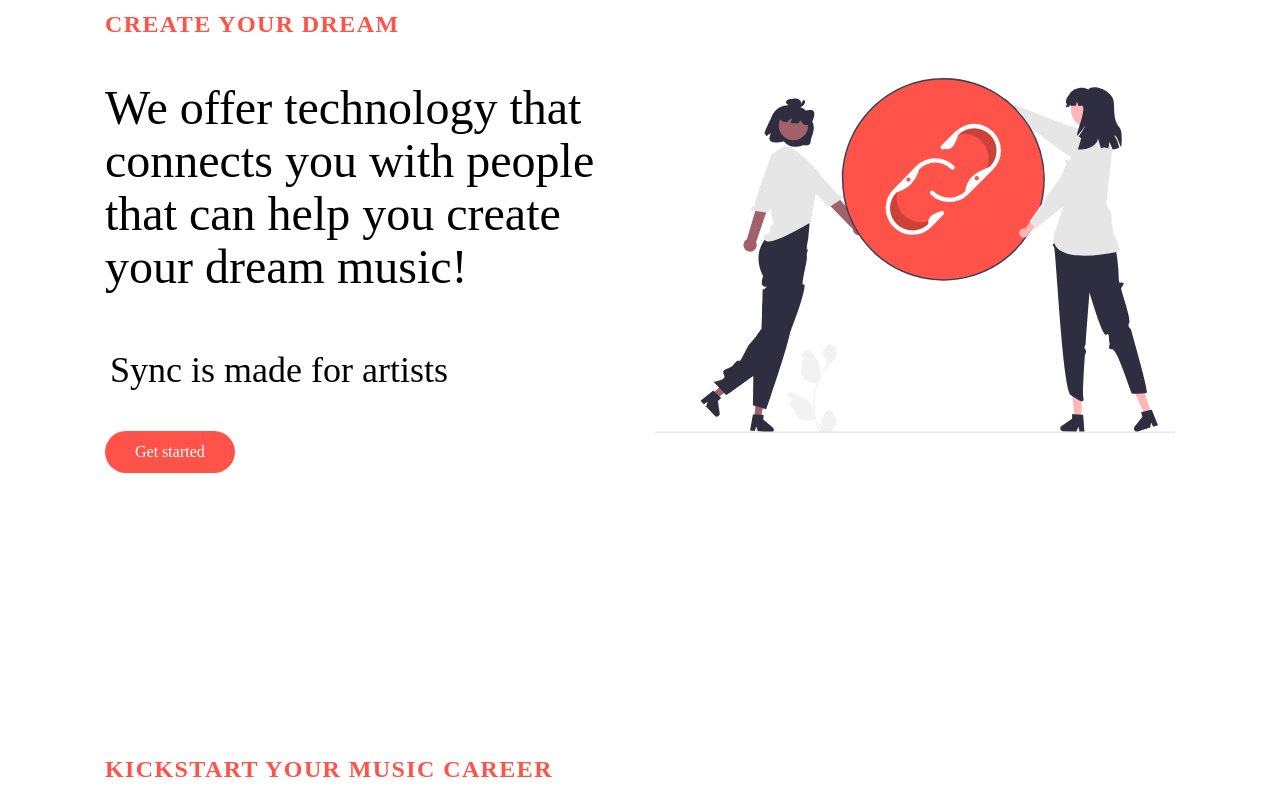
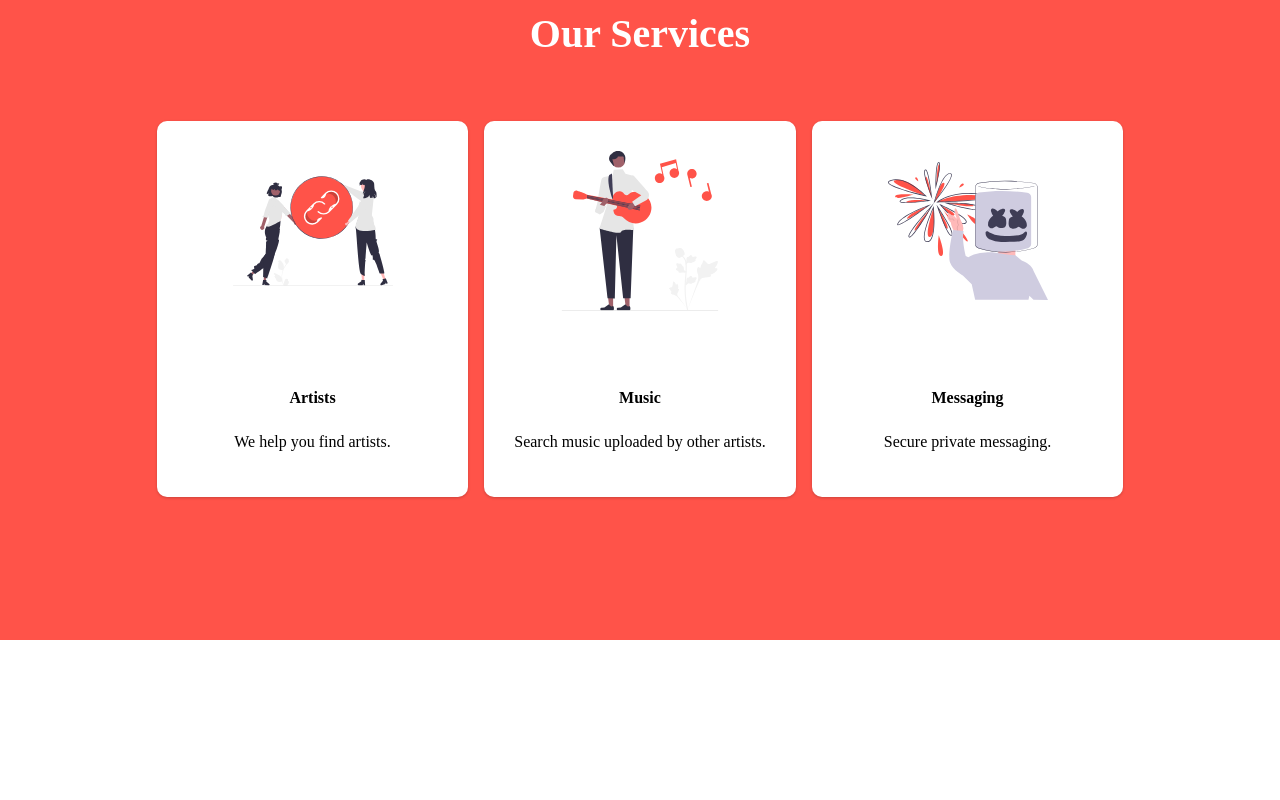
Before and after one commit to HorvathTeddy/Sync, a React (Create React App) app: page / in a window 1280 px wide. Shown: the part 1820-2620 px from the top of the page. Built offline with nearby package versions, Linux system fonts and the light colour scheme; a web font is replaced by a local one.

Commit message:
Implemented services section

```diff
--- a/src/components/InfoSection/Data.js
+++ b/src/components/InfoSection/Data.js
@@ -1,6 +1,6 @@
 import img1 from '../../images/svg-1.svg'
 import img2 from '../../images/svg-2.svg'
-import img3 from '../../images/svg-3.svg'
+
 
 export const homeObjOne =
 {
@@ -23,14 +23,3 @@
     imgStart: false,
     img: img2
 }
-
-export const homeObjThree =
-{
-    id: 'about',
-    topLine: 'Kickstart your music career',
-    headLine: 'We are dedicated to helping you find music partners.  Bringing people together is the soul of music, and we want to cherish that.',
-    description: 'Sign up as a producer, lyricist, or both and start collaborating with musicians on the platform!',
-    alt: 'link',
-    imgStart: false,
-    img: img3
-}
--- a/src/components/InfoSection/index.js
+++ b/src/components/InfoSection/index.js
@@ -34,8 +34,8 @@
                         {description}
                     </Subtitle>
                     <BtnWrap>
-                        <Button to='home' smooth={true} duration={500} spy={true} exact="true" offset={-80}>
-                          Get started
+                        <Button to='services' smooth={true} duration={500} spy={true} exact="true" offset={-80}>
+                          Learn more
                         </Button>
                     </BtnWrap>
                 </TextWrapper>
--- /dev/null
+++ b/src/components/Services/ServicesElements.js
@@ -0,0 +1,83 @@
+import styled from "styled-components";
+
+export const ServicesContainer = styled.div`
+    height: 800px;
+    display: flex;
+    flex-direction: column;
+    justify-content: center;
+    align-items: center;
+    background: #ff5349;
+
+    @media screen and (max-width: 768px){
+        height: 1100px;
+    }
+
+    @media screen and (max-width: 480px){
+        height: 1300px;
+    }
+`
+
+export const ServicesWrapper = styled.div`
+    max-width: 1000px;
+    margin: 0 auto;
+    display: grid;
+    grid-template-columns: 1fr 1fr 1fr;
+    align-items: center;
+    grid-gap: 16px;
+    padding: 0 50px;
+
+    @media screen and (max-width: 1000px) {
+        grid-template-columns: 1fr 1fr;
+    }
+
+    @media screen and (max-width: 768px) {
+        grid-template-columns: 1fr;
+        padding: 0 20px;
+    }
+`
+
+export const ServicesCard = styled.div`
+    background: #fff;
+    display: flex;
+    flex-direction: column;
+    justify-content: flex-start;
+    align-items: center;
+    border-radius: 10px;
+    max-height: 340px;
+    padding: 30px;
+    box-shadow: 0 1px 3px rgba(0,0,0,0.2);
+    transition: all 0.2s ease-in-out;
+    color: #000;
+
+    &:hover{
+        transform: scale(1.1);
+        transition: all 0.2s ease-in-out;
+        cursor: pointer;
+    }
+`
+
+export const ServicesIcon = styled.img`
+    height: 160px;
+    width: 160px;
+    margin-bottom: 64px;
+`
+
+export const ServicesH1 = styled.h1`
+    font-size: 2.5rem;
+    color: #fff;
+    margin-bottom: 64px;
+
+    @media screen and (max-width: 480px){
+     font-size: 2rem;
+    }
+`
+
+export const ServicesH2 = styled.h2`
+    font-size: 1rem;
+    margin-bottom: 10px;
+`
+
+export const ServicesP = styled.p`
+    font-size: 1rem;
+    text-align: center;
+`
--- /dev/null
+++ b/src/components/Services/index.js
@@ -0,0 +1,53 @@
+import React from 'react'
+import {
+ServicesContainer,
+ServicesH1,
+ServicesWrapper,
+ServicesCard,
+ServicesIcon,
+ServicesH2,
+ServicesP } from './ServicesElements'
+import Icon1 from '../../images/svg-2.svg'
+import Icon2 from '../../images/svg-1.svg'
+import Icon3 from '../../images/svg-3.svg'
+
+const services = () => {
+  return (
+    <ServicesContainer id='services'>
+        <ServicesH1>
+            Our Services
+        </ServicesH1>
+        <ServicesWrapper>
+            <ServicesCard>
+                <ServicesIcon src={Icon1}/>
+                <ServicesH2>
+                    Artists
+                </ServicesH2>
+                <ServicesP>
+                    We help you find artists.
+                </ServicesP>
+            </ServicesCard>
+            <ServicesCard>
+                <ServicesIcon src={Icon2}/>
+                <ServicesH2>
+                    Music
+                </ServicesH2>
+                <ServicesP>
+                    Search music uploaded by other artists.
+                </ServicesP>
+            </ServicesCard>
+            <ServicesCard>
+                <ServicesIcon src={Icon3}/>
+                <ServicesH2>
+                    Messaging
+                </ServicesH2>
+                <ServicesP>
+                    Secure private messaging.
+                </ServicesP>
+            </ServicesCard>
+        </ServicesWrapper>
+    </ServicesContainer>
+  )
+}
+
+export default services
--- a/src/pages/index.js
+++ b/src/pages/index.js
@@ -1,9 +1,10 @@
 import React, {useState} from 'react'
 import HeroSection from '../components/HeroSection'
 import InfoSection from '../components/InfoSection'
-import { homeObjOne, homeObjTwo, homeObjThree } from '../components/InfoSection/Data'
+import { homeObjOne, homeObjTwo } from '../components/InfoSection/Data'
 import Navbar from '../components/Navbar'
 import Sidebar from '../components/Sidebar'
+import Services from '../components/Services'
 
 const Home = () => {
   const [isOpen, setIsOpen] = useState(false)
@@ -18,8 +19,9 @@
       <Navbar toggle={toggle}/>
       <HeroSection />
       <InfoSection {...homeObjOne}/>
+      <Services />
       <InfoSection {...homeObjTwo}/>
-      <InfoSection {...homeObjThree}/>
+
     </>
   )
 }
```
